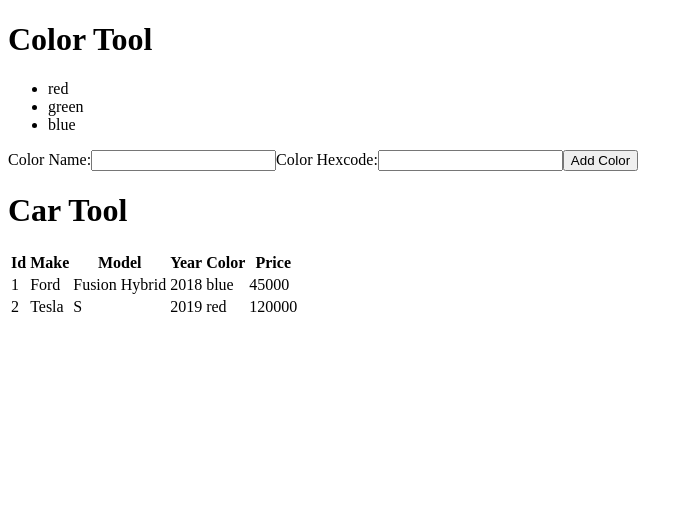
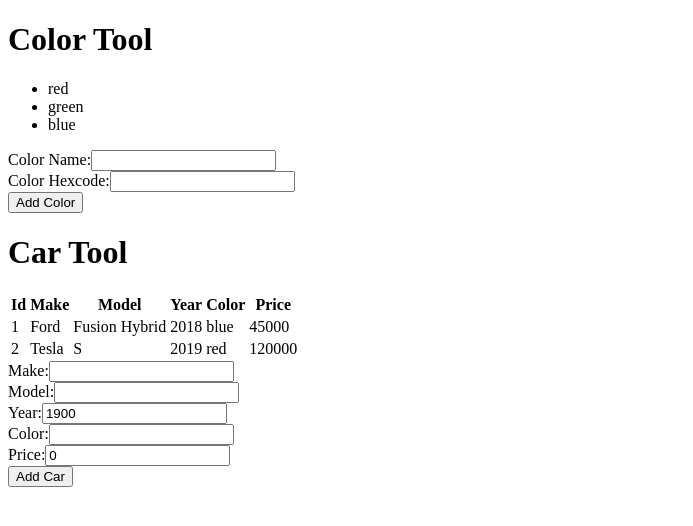
Before and after one commit to t4d-classes/react-redux-typescript_01172022, a React (Create React App) app in the folder demo-app/: page / in a window 1280 px wide. Shown: the top 526 px of the page, without its empty margins (0-693 px from the left). Built offline with nearby package versions, Linux system fonts and the light colour scheme.

Commit message:
add solution to car form lab exercise

```diff
--- /dev/null
+++ b/demo-app/src/components/CarForm.tsx
@@ -0,0 +1,74 @@
+import { useState, ChangeEvent } from 'react';
+import { NewCar } from '../models/cars';
+
+export type CarFormProps = {
+  buttonText: string;
+  onSubmitCar: (car: NewCar) => void;
+}
+
+export const CarForm = (props: CarFormProps) => {
+
+  const [carForm, setCarForm] = useState({
+    make: '', model: '', year: 1900, color: '', price: 0,
+  });
+
+  const [ errorMessage, setErrorMessage ] = useState('');
+
+  const submitCar = () => {
+
+    if (!carForm.make) {
+      setErrorMessage("Make is required.");
+      return;
+    }
+
+    props.onSubmitCar({
+      ...carForm
+    });
+
+    setCarForm({
+      make: '', model: '', year: 1900, color: '', price: 0,
+    });
+    setErrorMessage("");
+  };
+
+  const change = (e: ChangeEvent<HTMLInputElement>) => {
+    setCarForm({
+      ...carForm,
+      [e.target.name]: e.target.type === 'number'
+        ? parseInt(e.target.value, 10) : e.target.value,
+    });
+  };
+
+  return (
+    <form>
+      {errorMessage && <div>{errorMessage}</div>}
+      <label>
+        Make:
+        <input type="text" name="make"
+          value={carForm.make} onChange={change} />
+      </label>
+      <label>
+        Model:
+        <input type="text" name="model"
+          value={carForm.model} onChange={change} />
+      </label>
+      <label>
+        Year:
+        <input type="number" name="year"
+          value={carForm.year} onChange={change} />
+      </label>
+      <label>
+        Color:
+        <input type="text" name="color"
+          value={carForm.color} onChange={change} />
+      </label>
+      <label>
+        Price:
+        <input type="number" name="price"
+          value={carForm.price} onChange={change} />
+      </label>
+      <button type="button" onClick={submitCar}>{props.buttonText}</button>
+    </form>
+  );
+
+};
--- a/demo-app/src/components/CarTool.tsx
+++ b/demo-app/src/components/CarTool.tsx
@@ -1,8 +1,10 @@
+import { useState } from 'react';
 
-import { Car } from '../models/cars';
+import { Car, NewCar } from '../models/cars';
 
 import { ToolHeader } from './ToolHeader';
 import { CarTable } from './CarTable';
+import { CarForm } from './CarForm';
 
 export type CarToolProps = {
   cars: Car[];
@@ -10,19 +12,23 @@
 
 export const CarTool = (props: CarToolProps) => {
 
-    const carRows = props.cars.map(c => <tr key={c.id}>
-        <td>{c.id}</td>
-        <td>{c.make}</td>
-        <td>{c.model}</td>
-        <td>{c.year}</td>
-        <td>{c.color}</td>
-        <td>{c.price}</td>
-    </tr>)
+  const [ cars, setCars ] = useState([ ...props.cars ]);
+
+  const addCar = (car: NewCar) => {
+    setCars([
+      ...cars,
+      {
+        ...car,
+        id: Math.max(...cars.map(c => c.id), 0) + 1,
+      },
+    ]);
+  };
 
   return (
     <>
       <ToolHeader headerText="Car Tool" />
-           <CarTable cars={props.cars} />
+      <CarTable cars={cars} />
+      <CarForm buttonText="Add Car" onSubmitCar={addCar} />
     </>
   );
 };
--- a/demo-app/src/components/ColorTool.tsx
+++ b/demo-app/src/components/ColorTool.tsx
@@ -12,8 +12,8 @@
 
 export const ColorTool = (props: ColorToolProps) => {
 
-    const [ colors, setColors ] = useState(
-        [ ...props.colors ] /* first render, initial state */);
+  const [colors, setColors] = useState(
+    [...props.colors] /* first render, initial state */);
 
 
   const addColor = (color: NewColor) => {
--- a/demo-app/src/index.css
+++ b/demo-app/src/index.css
@@ -1,13 +1,3 @@
-body {
-  margin: 0;
-  font-family: -apple-system, BlinkMacSystemFont, 'Segoe UI', 'Roboto', 'Oxygen',
-    'Ubuntu', 'Cantarell', 'Fira Sans', 'Droid Sans', 'Helvetica Neue',
-    sans-serif;
-  -webkit-font-smoothing: antialiased;
-  -moz-osx-font-smoothing: grayscale;
+label {
+  display: block;
 }
-
-code {
-  font-family: source-code-pro, Menlo, Monaco, Consolas, 'Courier New',
-    monospace;
-}
--- a/demo-app/src/models/cars.ts
+++ b/demo-app/src/models/cars.ts
@@ -8,3 +8,5 @@
     color: string;
     price: number;
 };
+
+export type NewCar = Omit<Car, 'id'>;
```
Also changed, not shown: demo-app/src/components/ColorForm.tsx (+6 -4 lines), demo-app/src/index.tsx (+5 -3 lines), demo-app/src/components/CarTable.tsx (indentation only), demo-app/src/components/CarViewRow.tsx (indentation only), demo-app/src/components/ColorList.tsx (indentation only), demo-app/src/components/HelloWorld.tsx (indentation only), demo-app/src/components/ToolHeader.tsx (indentation only). Lines whose indentation alone changed are shown as unchanged.
